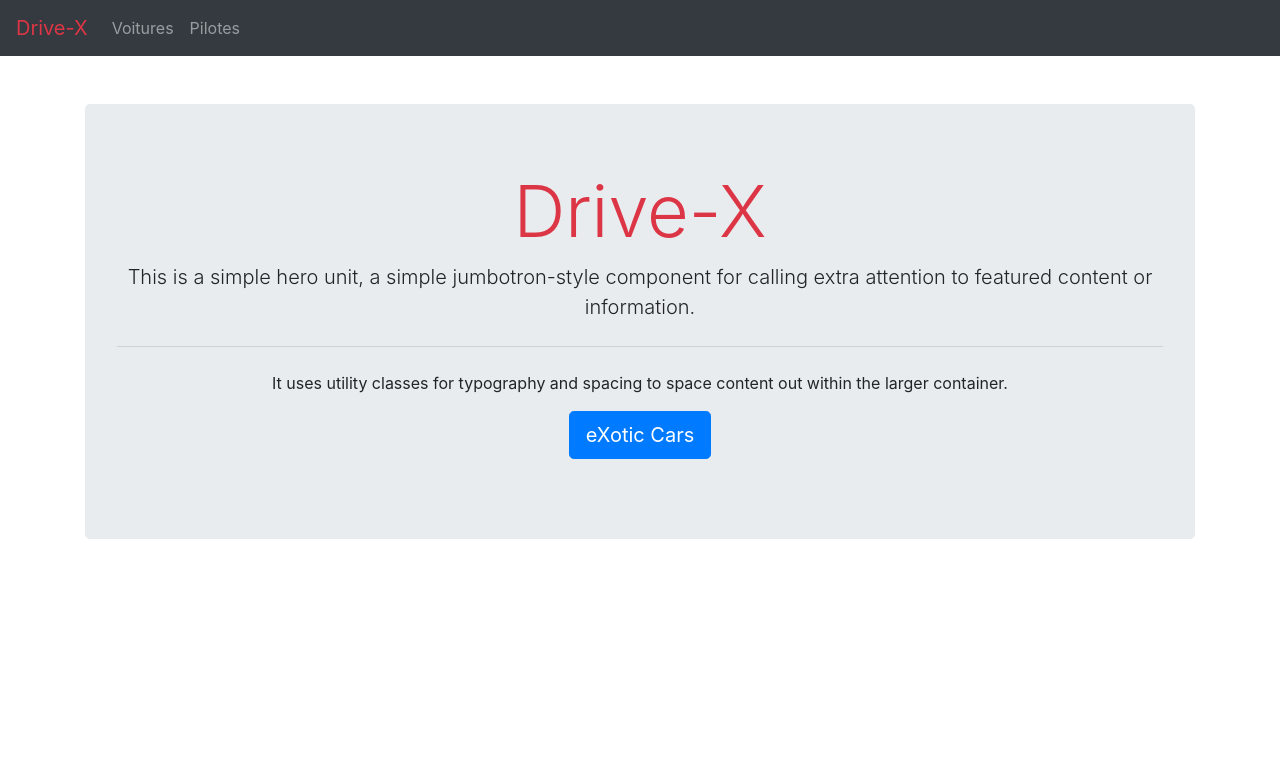
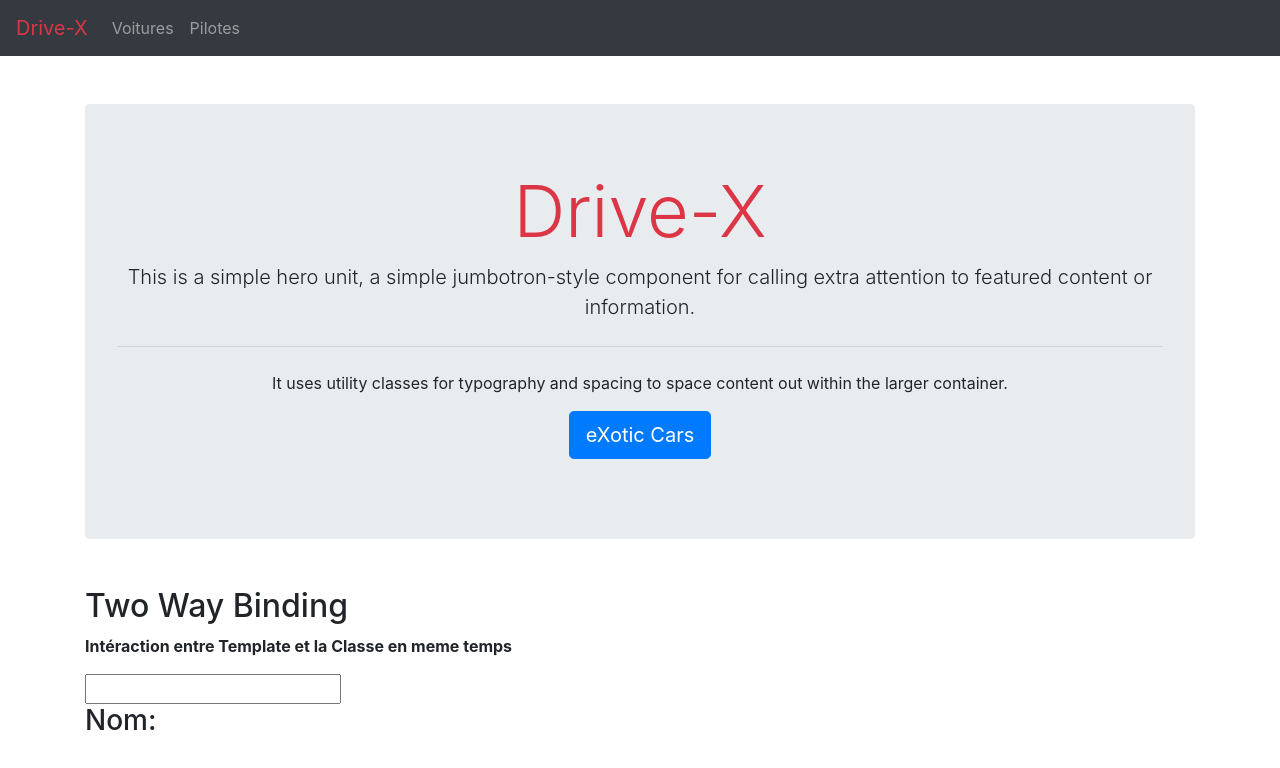
Before and after one commit to Amar2050/Drive-X-Angular, an Angular app in the folder Drive-X/: page / in a window 1280 px wide. Shown: the top 768 px of the page. Built offline with nearby package versions, Linux system fonts and the light colour scheme.

Commit message:
Data Binding - Two Way Binding Exemple
Le two way binding apporte un certains dynamisme , peut servir aussi bien pour un formulaire d'inscription, ou pour la création d'un article et l'aperçu du rendu en temps réel, ou une barre de recherche dynamique dans un cas plus avancée que celui ci.

```diff
--- a/Drive-X/src/app/home-page/home-page.component.html
+++ b/Drive-X/src/app/home-page/home-page.component.html
@@ -10,3 +10,15 @@
         <a class="btn btn-primary btn-lg" routerLink="cars" role="button">eXotic Cars</a>
     </p>
 </div>
+
+
+<h2>Two Way Binding</h2>
+
+<p class="font-weight-bold">Intéraction entre Template et la Classe en meme temps</p>
+
+
+<!-- ici les données sont relié dynamiquement dans les deux sens
+     Certains application web utilise ce procédé pour des formulaires dynamique -->
+<input type="text" [(ngModel)]=username>
+<!-- On utilise le string interpolation aussi -->
+<h3>Nom: {{username}}</h3>
--- a/Drive-X/src/app/home-page/home-page.component.ts
+++ b/Drive-X/src/app/home-page/home-page.component.ts
@@ -9,6 +9,9 @@ export class HomePageComponent implements OnInit {
 
   title = 'Drive-X';
 
+  // On déclare une variable sans valeur
+  username:string;
+
   constructor() { }
 
   ngOnInit(): void {
```
